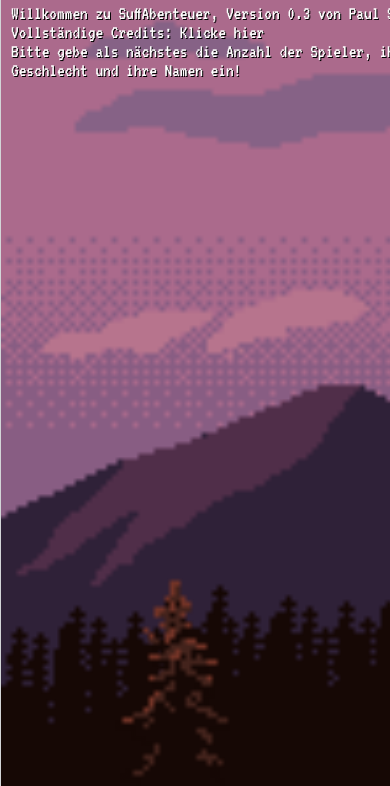
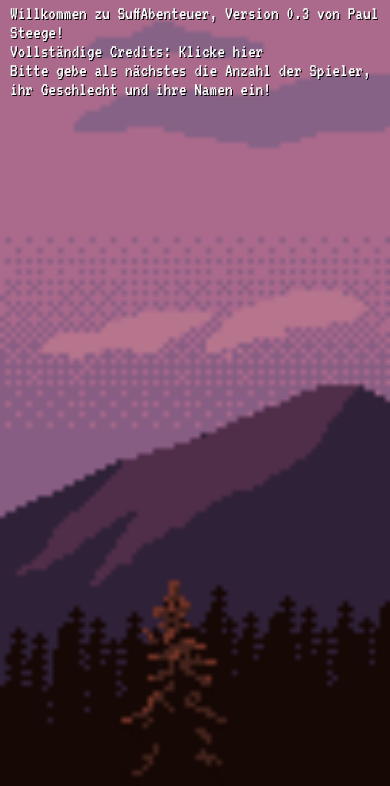
Before and after one commit to Borsche/suffabenteuer, a plain HTML site: page www/index.html in a window 390 px wide. Shown: the part 58-844 px from the top of the page. Drawn offline with Linux system fonts and the light colour scheme; some packages are replaced by stand-ins of ours.

Commit message:
Add files via upload

```diff
--- a/www/css/style.css
+++ b/www/css/style.css
@@ -26,13 +26,15 @@ html, body {
 	z-index: 0;
 	filter:blur(5px);
 }
+
 .game-wrapper {
-    width: 450px;
+    /* Remove in App width: 450px; */
+    width: 100%;
     height: 100%;
     background: #F7F7F7;
-    border-left: 1px solid #D2D5D7;
-    border-right: 1px solid #D2D5D7;
-    margin: 0 auto;
+    /* Remove in App border-left: 1px solid #D2D5D7; */
+    /* Remove in Appborder-right: 1px solid #D2D5D7; */
+    /* Remove in App margin: 0 auto; */
     position: relative;
 }
 .container {
```
